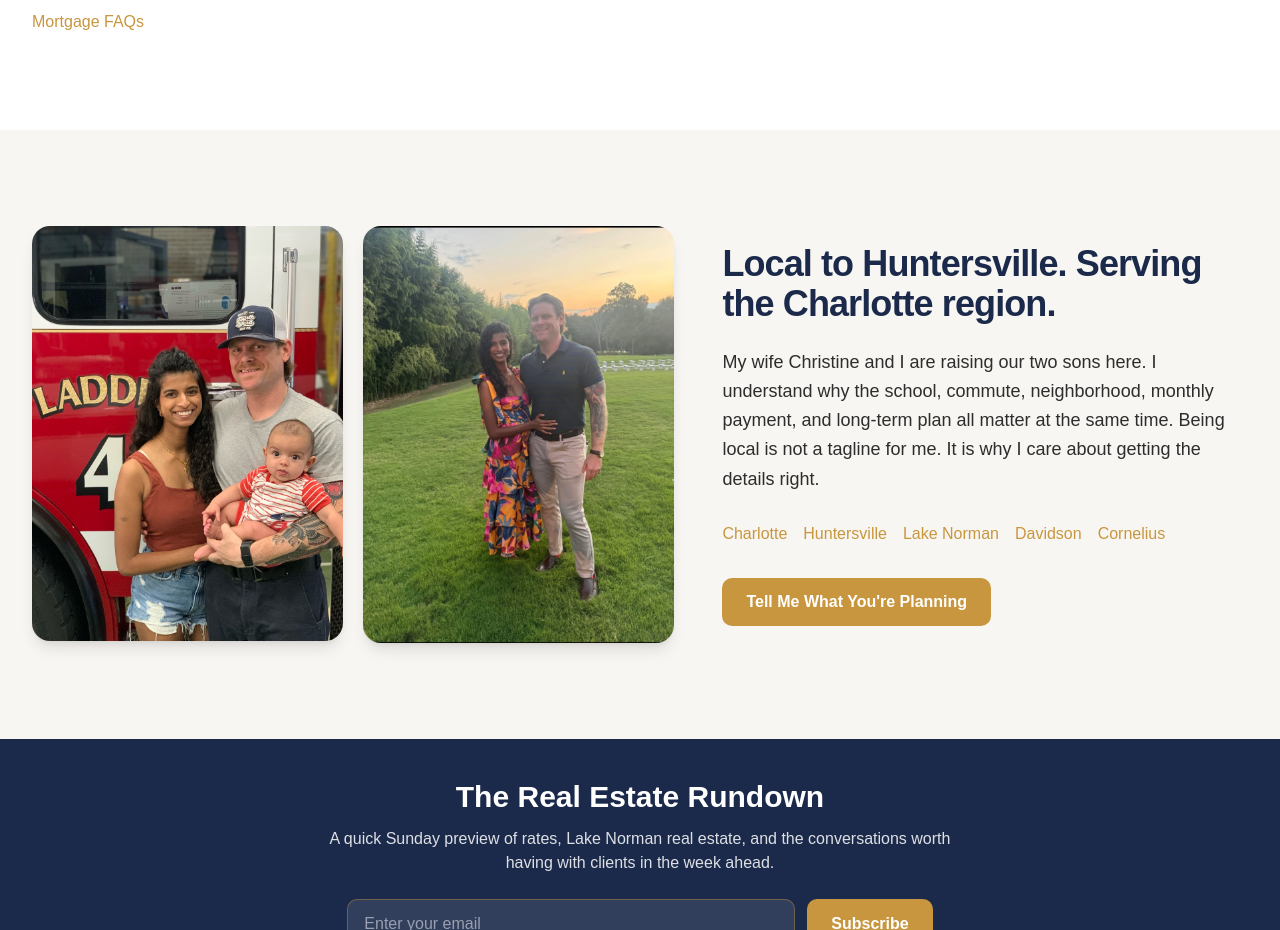
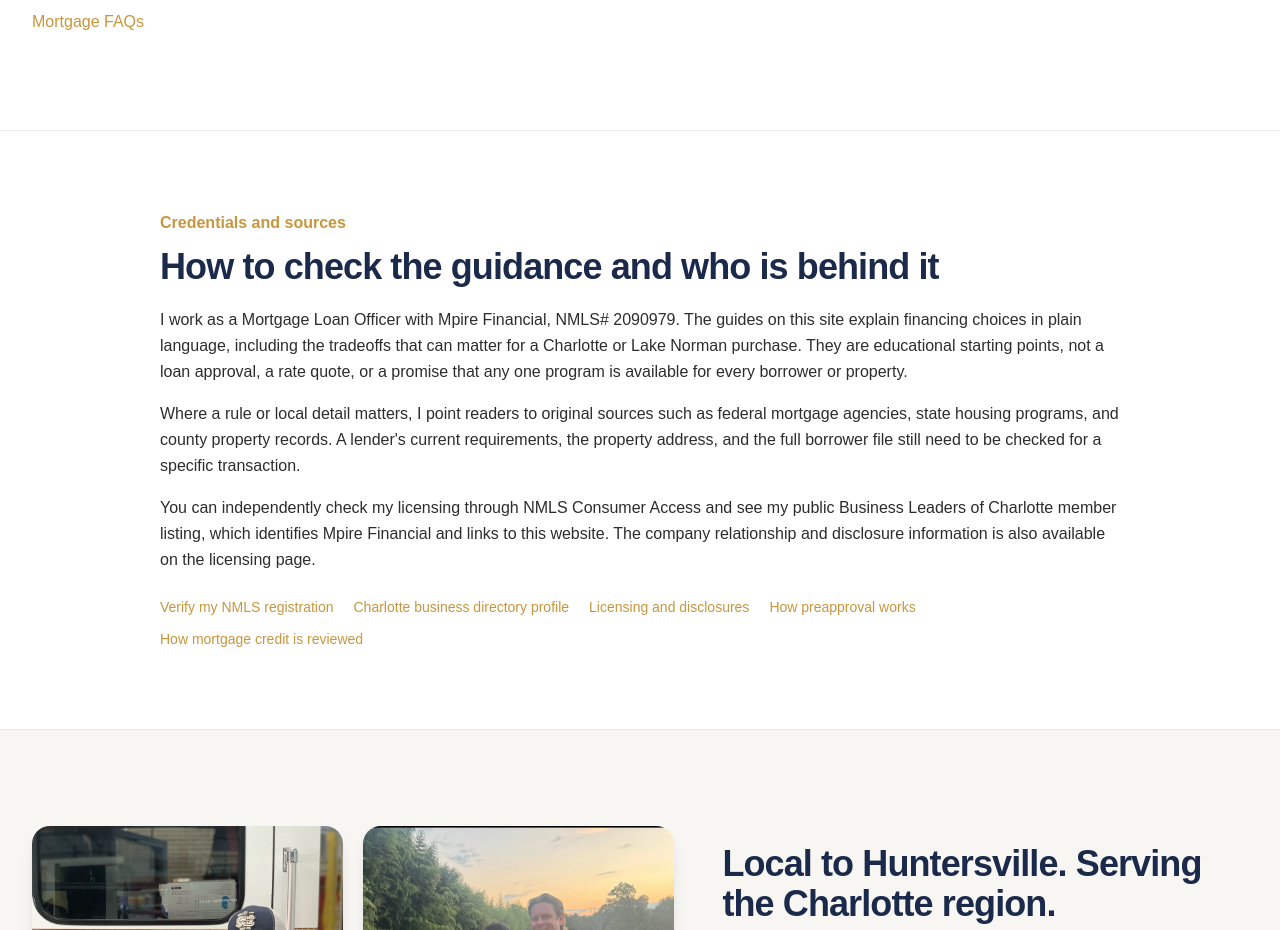
Before and after one commit to JLshope12/jacob-shope-mortgage, a Next.js app: page /about in a window 1280 px wide. Shown: the part 1665-2595 px from the top of the page. Built offline with nearby package versions, Linux system fonts and the light colour scheme.

Commit message:
SEO: clarify mortgage author credentials, sourcing and external verification

```diff
--- a/app/about/page.tsx
+++ b/app/about/page.tsx
@@ -24,12 +24,11 @@ const profileSchema = {
   "@id": "https://jacobshopemortgage.com/about#profile",
   url: "https://jacobshopemortgage.com/about",
   name: "About Jacob Shope",
-  dateModified: "2026-10-29",
+  dateModified: "2026-11-21",
   mainEntity: {
     "@type": "Person",
     "@id": "https://jacobshopemortgage.com/#jacob-shope",
     name: "Jacob Shope",
-    alternateName: ["Jacob Shope Mortgage", "Jacob Shope Mortgage Broker"],
     disambiguatingDescription:
       "Charlotte-area Mortgage Loan Officer with Mpire Financial, NMLS# 2090979, and Charlotte Fire Department captain serving Charlotte and Lake Norman, North Carolina.",
     url: "https://jacobshopemortgage.com/about",
@@ -172,6 +171,36 @@ export default function AboutPage() {
         </div>
       </section>
 
+      <section className="border-y border-navy/10 bg-white py-14 md:py-20">
+        <div className="mx-auto max-w-5xl px-4 md:px-6 lg:px-8">
+          <p className="font-semibold text-gold">Credentials and sources</p>
+          <h2 className="mt-3 text-3xl font-bold tracking-tight text-navy md:text-4xl">How to check the guidance and who is behind it</h2>
+          <p className="mt-5 leading-relaxed text-charcoal">
+            I work as a Mortgage Loan Officer with Mpire Financial, NMLS# 2090979. The guides on this site explain
+            financing choices in plain language, including the tradeoffs that can matter for a Charlotte or Lake Norman
+            purchase. They are educational starting points, not a loan approval, a rate quote, or a promise that any
+            one program is available for every borrower or property.
+          </p>
+          <p className="mt-4 leading-relaxed text-charcoal">
+            Where a rule or local detail matters, I point readers to original sources such as federal mortgage agencies,
+            state housing programs, and county property records. A lender&apos;s current requirements, the property address,
+            and the full borrower file still need to be checked for a specific transaction.
+          </p>
+          <p className="mt-4 leading-relaxed text-charcoal">
+            You can independently check my licensing through NMLS Consumer Access and see my public Business Leaders
+            of Charlotte member listing, which identifies Mpire Financial and links to this website. The company
+            relationship and disclosure information is also available on the licensing page.
+          </p>
+          <div className="mt-6 flex flex-wrap gap-x-5 gap-y-3 text-sm font-medium">
+            <a href={NMLS_URL} target="_blank" rel="noopener noreferrer" className="text-gold hover:underline">Verify my NMLS registration</a>
+            <a href={BLOC_PROFILE_URL} target="_blank" rel="noopener noreferrer" className="text-gold hover:underline">Charlotte business directory profile</a>
+            <Link href="/licensing" className="text-gold hover:underline">Licensing and disclosures</Link>
+            <Link href="/mortgage-preapproval-charlotte" className="text-gold hover:underline">How preapproval works</Link>
+            <Link href="/mortgage-credit-score-charlotte" className="text-gold hover:underline">How mortgage credit is reviewed</Link>
+          </div>
+        </div>
+      </section>
+
       <section className="py-16 md:py-24">
         <div className="mx-auto grid max-w-7xl gap-12 px-4 md:px-6 lg:grid-cols-[1.1fr_0.9fr] lg:items-center lg:px-8">
           <div className="grid gap-5 sm:grid-cols-2">
```
